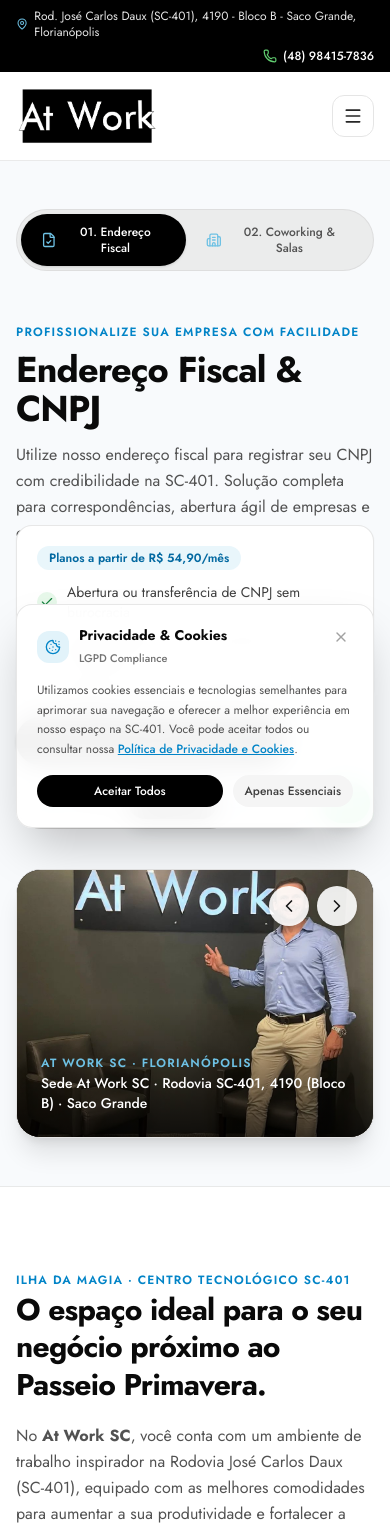
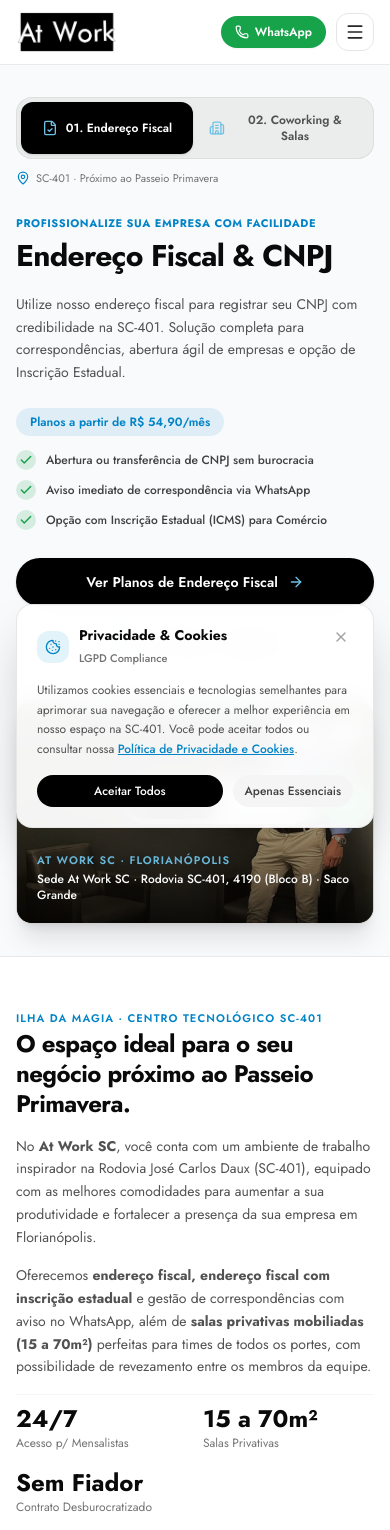
Before and after one commit to felixx97/Site_At_Work_SC, a Next.js app: page / in a window 390 px wide. Shown: the top 1530 px of the page. Built offline with nearby package versions, Linux system fonts and the light colour scheme.

Commit message:
feat: otimizacao mobile completa - remocao da barra preta, hero fluido sem caixas aninhadas e botoes touch friendly

```diff
--- a/src/app/page.tsx
+++ b/src/app/page.tsx
@@ -66,24 +66,24 @@
           <HeroCarousel onOpenBooking={handleOpenBooking} />
 
           {/* ================= FLORIANÓPOLIS / SOBRE NÓS EDITORIAL SECTION ================= */}
-          <section id="sobre" className="py-20 bg-white">
+          <section id="sobre" className="py-12 sm:py-16 lg:py-20 bg-white">
             <div className="max-w-7xl mx-auto px-4 sm:px-6 lg:px-8">
-              <div className="grid grid-cols-1 lg:grid-cols-12 gap-12 items-center">
-                <div className="lg:col-span-6 space-y-5">
-                  <span className="text-xs font-semibold uppercase tracking-widest text-[#0284C7]">
+              <div className="grid grid-cols-1 lg:grid-cols-12 gap-8 lg:gap-12 items-center">
+                <div className="lg:col-span-6 space-y-4 sm:space-y-5">
+                  <span className="text-[11px] sm:text-xs font-semibold uppercase tracking-widest text-[#0284C7]">
                     Ilha da Magia · Centro Tecnológico SC-401
                   </span>
-                  <h2 className="text-3xl sm:text-4xl font-bold tracking-tight text-neutral-950 leading-tight">
+                  <h2 className="text-2xl sm:text-3xl lg:text-4xl font-bold tracking-tight text-neutral-950 leading-tight">
                     O espaço ideal para o seu negócio próximo ao Passeio Primavera.
                   </h2>
-                  <p className="text-neutral-600 text-base leading-relaxed">
+                  <p className="text-neutral-600 text-sm sm:text-base leading-relaxed">
                     No <strong>At Work SC</strong>, você conta com um ambiente de trabalho
                     inspirador na Rodovia José Carlos Daux (SC-401), equipado com as melhores
                     comodidades para aumentar a sua produtividade e fortalecer a presença da sua
                     empresa em Florianópolis.
                   </p>
-                  <p className="text-neutral-600 text-base leading-relaxed">
-                    Oferecemos serviços de <strong>endereço comercial, endereço fiscal, inscrição
+                  <p className="text-neutral-600 text-sm sm:text-base leading-relaxed">
+                    Oferecemos <strong>endereço fiscal, endereço fiscal com inscrição
                     estadual</strong> e gestão de correspondências com aviso no WhatsApp, além de{" "}
                     <strong>salas privativas mobiliadas (15 a 70m²)</strong> perfeitas para times de
                     todos os portes, com possibilidade de revezamento entre os membros da equipe.
@@ -136,7 +136,7 @@
           </section>
 
           {/* ================= PLANS SECTION 1: ENDEREÇO FISCAL ================= */}
-          <section id="planos-fiscais" className="py-20 bg-[#F8FAFC] border-t border-neutral-200/80">
+          <section id="planos-fiscais" className="py-12 sm:py-16 lg:py-20 bg-[#F8FAFC] border-t border-neutral-200/80">
             <div className="max-w-7xl mx-auto px-4 sm:px-6 lg:px-8">
               <div className="text-center max-w-3xl mx-auto mb-14">
                 <span className="text-xs font-semibold uppercase tracking-widest text-[#0284C7]">
@@ -268,7 +268,7 @@
           </section>
 
           {/* ================= PLANS SECTION 2: COWORKING & SALAS PRIVATIVAS ================= */}
-          <section id="planos-coworking" className="py-20 bg-white border-t border-neutral-200/80">
+          <section id="planos-coworking" className="py-12 sm:py-16 lg:py-20 bg-white border-t border-neutral-200/80">
             <div className="max-w-7xl mx-auto px-4 sm:px-6 lg:px-8">
               <div className="flex flex-col lg:flex-row lg:items-end justify-between mb-14 gap-6">
                 <div>
--- a/src/components/HeroCarousel.tsx
+++ b/src/components/HeroCarousel.tsx
@@ -105,13 +105,13 @@
       className="relative bg-[#F8FAFC] border-b border-neutral-200/80 overflow-hidden"
     >
       {/* Subtle Clean Architectural Accent */}
-      <div className="max-w-7xl mx-auto px-4 sm:px-6 lg:px-8 py-12 sm:py-16 lg:py-20">
-        {/* Top Slide Selector Pills */}
-        <div className="flex flex-wrap items-center justify-between gap-4 mb-8">
-          <div className="inline-flex p-1 rounded-full bg-neutral-200/70 border border-neutral-300/60">
+      <div className="max-w-7xl mx-auto px-4 sm:px-6 lg:px-8 py-8 sm:py-14 lg:py-18">
+        {/* Top Slide Selector - Fluid segmented control on mobile */}
+        <div className="flex flex-col sm:flex-row sm:items-center sm:justify-between gap-3 mb-6 sm:mb-8">
+          <div className="w-full sm:w-auto grid grid-cols-2 sm:inline-flex p-1 rounded-2xl sm:rounded-full bg-neutral-200/70 border border-neutral-300/60 gap-1">
             <button
               onClick={() => handleSelectSlide(0)}
-              className={`inline-flex items-center gap-2 px-5 py-2.5 rounded-full text-xs sm:text-sm font-medium transition cursor-pointer ${
+              className={`inline-flex items-center justify-center gap-2 px-3 sm:px-5 py-2.5 rounded-xl sm:rounded-full text-xs sm:text-sm font-semibold transition cursor-pointer ${
                 activeSlide === 0
                   ? "bg-black text-white shadow-sm"
                   : "text-neutral-600 hover:text-black"
@@ -122,7 +122,7 @@
             </button>
             <button
               onClick={() => handleSelectSlide(1)}
-              className={`inline-flex items-center gap-2 px-5 py-2.5 rounded-full text-xs sm:text-sm font-medium transition cursor-pointer ${
+              className={`inline-flex items-center justify-center gap-2 px-3 sm:px-5 py-2.5 rounded-xl sm:rounded-full text-xs sm:text-sm font-semibold transition cursor-pointer ${
                 activeSlide === 1
                   ? "bg-black text-white shadow-sm"
                   : "text-neutral-600 hover:text-black"
@@ -133,52 +133,52 @@
             </button>
           </div>
 
-          <div className="flex items-center gap-3 text-xs text-neutral-500">
+          <div className="flex items-center justify-between sm:justify-end gap-3 text-xs text-neutral-500">
             {hasInteracted && (
-              <span className="hidden md:inline-flex items-center gap-1.5 px-2.5 py-1 rounded-full bg-neutral-200/60 text-neutral-600 text-[11px]">
+              <span className="inline-flex items-center gap-1.5 px-2.5 py-1 rounded-full bg-neutral-200/60 text-neutral-600 text-[11px]">
                 <span className="w-1.5 h-1.5 rounded-full bg-[#16A34A]" />
-                Pausado para sua leitura
+                Pausado
               </span>
             )}
-            <div className="hidden sm:flex items-center gap-2">
-              <MapPin className="w-3.5 h-3.5 text-[#0284C7]" />
-              <span>Centro Tecnológico de Florianópolis · Próximo ao Passeio Primavera</span>
+            <div className="flex items-center gap-1.5 text-[11px] sm:text-xs text-neutral-500">
+              <MapPin className="w-3.5 h-3.5 text-[#0284C7] shrink-0" />
+              <span>SC-401 · Próximo ao Passeio Primavera</span>
             </div>
           </div>
         </div>
 
-        {/* Main Slide Grid - Locked exact height to eliminate any layout shift */}
-        <div className="grid grid-cols-1 lg:grid-cols-12 gap-10 lg:gap-12 items-center">
-          {/* Left Editorial Text - Exact fixed height per breakpoint */}
-          <div className="lg:col-span-6 flex flex-col justify-between h-[510px] sm:h-[520px] lg:h-[530px]">
-            <div className="space-y-2">
-              <span className="inline-block text-xs sm:text-sm font-semibold uppercase tracking-widest text-[#0284C7]">
+        {/* Main Slide Grid */}
+        <div className="grid grid-cols-1 lg:grid-cols-12 gap-8 lg:gap-12 items-center">
+          {/* Left Editorial Text - Fluid on mobile, locked on desktop */}
+          <div className="lg:col-span-6 flex flex-col justify-between h-auto lg:h-[530px] space-y-5 sm:space-y-6">
+            <div className="space-y-2 sm:space-y-3">
+              <span className="inline-block text-[11px] sm:text-xs font-bold uppercase tracking-wider text-[#0284C7]">
                 {current.tag}
               </span>
-              <div className="h-[84px] sm:h-[96px] lg:h-[110px] flex items-center">
-                <h1 className="text-4xl sm:text-5xl lg:text-6xl font-bold tracking-tight text-neutral-950 leading-[1.08]">
+              <div className="h-auto lg:h-[110px] flex items-center">
+                <h1 className="text-3xl sm:text-5xl lg:text-6xl font-extrabold tracking-tight text-neutral-950 leading-[1.12]">
                   {current.title}
                 </h1>
               </div>
             </div>
 
-            <div className="h-[74px] sm:h-[78px] lg:h-[82px] flex items-start">
-              <p className="text-neutral-600 text-base sm:text-lg leading-relaxed font-normal">
+            <div className="h-auto lg:h-[82px] flex items-start">
+              <p className="text-neutral-600 text-sm sm:text-base lg:text-lg leading-relaxed font-normal">
                 {current.subtitle}
               </p>
             </div>
 
-            {/* Price & Bullets - Locked exact height card */}
-            <div className="bg-white rounded-2xl p-5 border border-neutral-200/90 shadow-xs space-y-3 h-[178px] flex flex-col justify-between">
-              <div className="inline-flex items-center gap-2 px-3 py-1 rounded-full bg-[#6EC1E4]/15 text-[#0369A1] text-xs font-semibold w-fit">
+            {/* Price & Bullets - Clean and integrated without boxy nested borders */}
+            <div className="space-y-3.5 pt-1">
+              <div className="inline-flex items-center gap-2 px-3.5 py-1.5 rounded-full bg-[#0284C7]/10 text-[#0284C7] text-xs sm:text-sm font-semibold w-fit">
                 {current.priceHighlight}
               </div>
 
-              <ul className="space-y-2">
+              <ul className="space-y-2.5">
                 {current.bullets.map((b, i) => (
-                  <li key={i} className="flex items-center gap-2.5 text-sm text-neutral-700">
-                    <span className="w-5 h-5 rounded-full bg-[#61CE70]/15 text-[#15803D] flex items-center justify-center shrink-0">
-                      <Check className="w-3.5 h-3.5" />
+                  <li key={i} className="flex items-center gap-2.5 text-xs sm:text-sm text-neutral-700 font-medium">
+                    <span className="w-5 h-5 rounded-full bg-[#16A34A]/15 text-[#16A34A] flex items-center justify-center shrink-0">
+                      <Check className="w-3.5 h-3.5 stroke-[2.5]" />
                     </span>
                     <span>{b}</span>
                   </li>
@@ -186,11 +186,11 @@
               </ul>
             </div>
 
-            {/* CTAs */}
-            <div className="flex flex-wrap items-center gap-3.5 pt-1">
+            {/* CTAs - Mobile full-width touch friendly */}
+            <div className="flex flex-col sm:flex-row items-stretch sm:items-center gap-3 pt-2">
               <a
                 href={current.primaryCta.href}
-                className="inline-flex items-center gap-2.5 px-7 py-3.5 rounded-full bg-black hover:bg-neutral-800 text-white font-medium text-sm sm:text-base transition shadow-sm"
+                className="inline-flex items-center justify-center gap-2.5 px-7 py-3.5 sm:py-4 rounded-full bg-black hover:bg-neutral-800 text-white font-semibold text-sm sm:text-base transition shadow-sm"
               >
                 <span>{current.primaryCta.label}</span>
                 <ArrowRight className="w-4 h-4 text-[#6EC1E4]" />
@@ -198,7 +198,7 @@
 
               <button
                 onClick={() => onOpenBooking(current.secondaryCta.service)}
-                className="inline-flex items-center gap-2 px-6 py-3.5 rounded-full bg-white hover:bg-neutral-100 text-neutral-900 border border-neutral-300 font-medium text-sm sm:text-base transition cursor-pointer"
+                className="inline-flex items-center justify-center gap-2 px-6 py-3.5 sm:py-4 rounded-full bg-white hover:bg-neutral-100 text-neutral-900 border border-neutral-300 font-semibold text-sm sm:text-base transition cursor-pointer"
               >
                 <Calendar className="w-4 h-4 text-[#0284C7]" />
                 <span>{current.secondaryCta.label}</span>
@@ -206,38 +206,38 @@
             </div>
           </div>
 
-          {/* Right Clean Visual Frame - Consistent 4/3 Aspect Ratio */}
+          {/* Right Clean Visual Frame */}
           <div className="lg:col-span-6 relative">
-            <div className="relative rounded-3xl overflow-hidden bg-neutral-900 shadow-xl border border-neutral-200 aspect-[4/3]">
+            <div className="relative rounded-2xl sm:rounded-3xl overflow-hidden bg-neutral-900 shadow-xl border border-neutral-200/90 aspect-[16/10] sm:aspect-[4/3]">
               <img
                 src={current.image}
                 alt={current.title}
                 className="w-full h-full object-cover transition-all duration-700"
               />
-              <div className="absolute inset-0 bg-gradient-to-t from-black/75 via-transparent to-transparent flex flex-col justify-end p-6 sm:p-8">
-                <span className="text-xs uppercase tracking-widest text-[#6EC1E4] font-semibold">
+              <div className="absolute inset-0 bg-gradient-to-t from-black/80 via-black/20 to-transparent flex flex-col justify-end p-5 sm:p-8">
+                <span className="text-[11px] sm:text-xs uppercase tracking-widest text-[#6EC1E4] font-semibold">
                   At Work SC · Florianópolis
                 </span>
-                <p className="text-white text-sm sm:text-base font-medium mt-0.5">
+                <p className="text-white text-xs sm:text-base font-medium mt-0.5">
                   {current.imageCaption}
                 </p>
               </div>
 
               {/* Prev / Next Controls inside Image */}
-              <div className="absolute top-4 right-4 flex items-center gap-2">
+              <div className="absolute top-3 right-3 sm:top-4 sm:right-4 flex items-center gap-2">
                 <button
                   onClick={handlePrevSlide}
-                  className="w-10 h-10 rounded-full bg-white/90 hover:bg-white text-neutral-900 flex items-center justify-center shadow-md transition cursor-pointer"
+                  className="w-9 h-9 sm:w-10 sm:h-10 rounded-full bg-white/90 hover:bg-white text-neutral-900 flex items-center justify-center shadow-md transition cursor-pointer"
                   aria-label="Slide anterior"
                 >
-                  <ChevronLeft className="w-5 h-5" />
+                  <ChevronLeft className="w-4 h-4 sm:w-5 sm:h-5" />
                 </button>
                 <button
                   onClick={handleNextSlide}
-                  className="w-10 h-10 rounded-full bg-white/90 hover:bg-white text-neutral-900 flex items-center justify-center shadow-md transition cursor-pointer"
+                  className="w-9 h-9 sm:w-10 sm:h-10 rounded-full bg-white/90 hover:bg-white text-neutral-900 flex items-center justify-center shadow-md transition cursor-pointer"
                   aria-label="Próximo slide"
                 >
-                  <ChevronRight className="w-5 h-5" />
+                  <ChevronRight className="w-4 h-4 sm:w-5 sm:h-5" />
                 </button>
               </div>
             </div>
--- a/src/components/Navbar.tsx
+++ b/src/components/Navbar.tsx
@@ -14,8 +14,8 @@
 
   return (
     <header className="sticky top-0 inset-x-0 z-40 bg-white/95 backdrop-blur-md border-b border-neutral-200/80">
-      {/* Top Discrete Info Bar (Matches original site header info) */}
-      <div className="bg-black text-white text-xs py-2 px-4">
+      {/* Top Discrete Info Bar (Desktop only, hidden on mobile for clean modern app header) */}
+      <div className="hidden lg:block bg-black text-white text-xs py-2 px-4">
         <div className="max-w-7xl mx-auto flex flex-wrap items-center justify-between gap-2">
           <div className="flex items-center gap-4">
             <span className="inline-flex items-center gap-1.5 text-neutral-200">
@@ -54,18 +54,18 @@
       </div>
 
       {/* Main Clean Header */}
-      <div className="max-w-7xl mx-auto px-4 sm:px-6 lg:px-8 h-22 flex items-center justify-between gap-6">
-        {/* Original Logo Only (Larger & Prominent, no redundant text) */}
+      <div className="max-w-7xl mx-auto px-4 sm:px-6 lg:px-8 h-16 sm:h-20 lg:h-22 flex items-center justify-between gap-4">
+        {/* Original Logo Only (Proportional on mobile, crisp on desktop) */}
         <a
           href="#"
           onClick={onResetToHuman}
-          className="flex items-center shrink-0 py-2"
+          className="flex items-center shrink-0 py-1 sm:py-2"
           aria-label="At Work SC - Início"
         >
           <img
             src="/images/original/logo-atwork.png"
             alt="At Work SC"
-            className="h-14 sm:h-16 w-auto object-contain transition-transform hover:scale-[1.02]"
+            className="h-10 sm:h-14 lg:h-16 w-auto object-contain transition-transform hover:scale-[1.02]"
           />
         </a>
 
@@ -95,7 +95,7 @@
         </nav>
 
         {/* Action Buttons */}
-        <div className="flex items-center gap-3">
+        <div className="flex items-center gap-2.5 sm:gap-3">
           <button
             onClick={() => onOpenBooking("Visita ao Espaço At Work SC")}
             className="hidden sm:inline-flex items-center gap-2 px-5 py-2.5 rounded-full bg-black hover:bg-neutral-800 text-white font-medium text-sm transition cursor-pointer shadow-sm"
@@ -104,9 +104,20 @@
             <span>Agendar Visita</span>
           </button>
 
+          <a
+            href={`https://wa.me/${SITE_CONFIG.contact.whatsappNumber}`}
+            target="_blank"
+            rel="noopener noreferrer"
+            className="sm:hidden inline-flex items-center gap-1.5 px-3.5 py-2 rounded-full bg-[#16A34A] text-white text-xs font-semibold shadow-xs"
+            aria-label="Falar no WhatsApp"
+          >
+            <Phone className="w-3.5 h-3.5" />
+            <span>WhatsApp</span>
+          </a>
+
           <button
             onClick={() => setMobileMenuOpen(!mobileMenuOpen)}
-            className="lg:hidden p-2.5 rounded-xl border border-neutral-200 text-neutral-800 hover:bg-neutral-100"
+            className="p-2 rounded-xl border border-neutral-200 text-neutral-800 hover:bg-neutral-100"
             aria-label="Menu"
           >
             {mobileMenuOpen ? <X className="w-5 h-5" /> : <Menu className="w-5 h-5" />}
@@ -120,7 +131,7 @@
           <a
             href="#planos-fiscais"
             onClick={() => setMobileMenuOpen(false)}
-            className="block py-2 border-b border-neutral-100 font-medium"
+            className="block py-2 border-b border-neutral-100 font-semibold text-neutral-950"
           >
             Endereço Fiscal (a partir de R$ 54,90)
           </a>
@@ -166,15 +177,24 @@
           >
             Privacidade & Cookies (LGPD)
           </a>
+
+          {/* Quick Direct Contacts for Mobile */}
+          <div className="pt-2 flex flex-col gap-2 text-xs text-neutral-600">
+            <div className="flex items-center gap-2 text-neutral-500">
+              <MapPin className="w-3.5 h-3.5 text-[#0284C7] shrink-0" />
+              <span>Rod. SC-401, 4190 · Bloco B · Saco Grande</span>
+            </div>
+          </div>
+
           <button
             onClick={() => {
               setMobileMenuOpen(false);
               onOpenBooking("Visita ao Espaço At Work SC");
             }}
-            className="w-full py-3 rounded-full bg-black text-white font-medium text-sm flex items-center justify-center gap-2 mt-2"
+            className="w-full py-3.5 rounded-full bg-black text-white font-medium text-sm flex items-center justify-center gap-2 mt-3 cursor-pointer shadow-sm"
           >
             <Calendar className="w-4 h-4 text-[#6EC1E4]" />
-            Agendar Visita no Google Agenda
+            Agendar Visita Presencial
           </button>
         </div>
       )}
```
